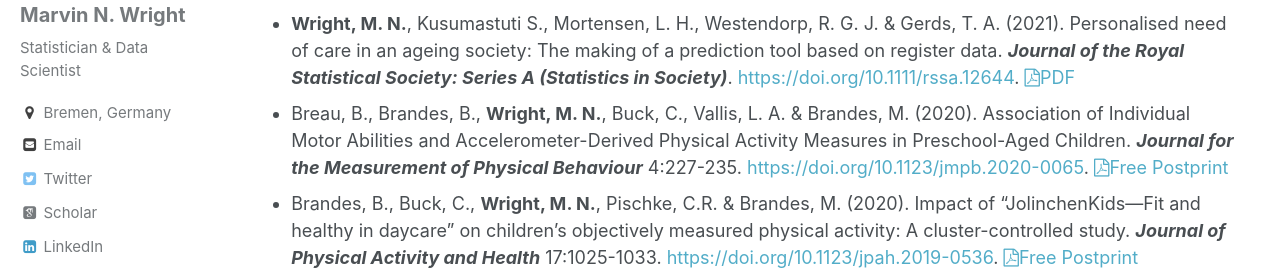
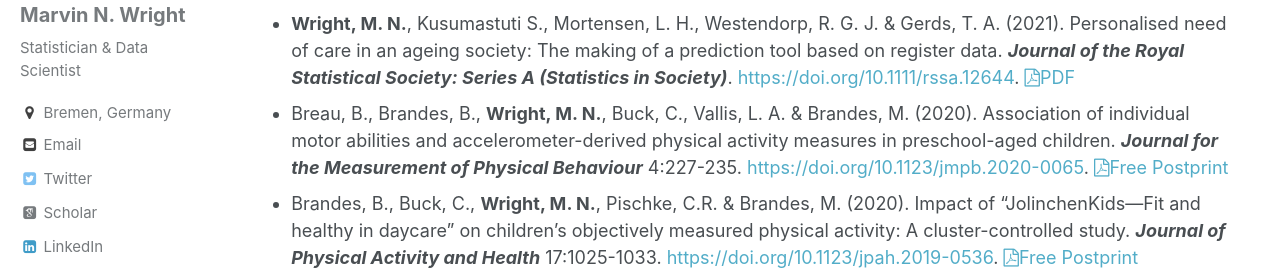
Before and after one commit to mnwright/mnwright.github.io, a Jekyll site: the page built from _pages/publications.md, in a window 1280 px wide and 900 px high, scrolled down 619 px. Shown: the part 157-429 px from the top of the window. Built offline with Jekyll 4.4.1, drawn with Linux system fonts in a browser that asks for light colours; some web fonts are replaced.

Commit message:
fix case

```diff
--- a/_pages/publications.md
+++ b/_pages/publications.md
@@ -13,7 +13,7 @@ Most papers are freely available (<i class="fa fa-file-pdf-o"></i>PDF links). Ju
 * {:.pub} Askland, K. D., Strong, D., **Wright, M. N.** & Moore, J. H. (2021).  The translational machine: A novel machine-learning approach to illuminate complex genetic architectures. ***Genetic Epidemiology***. <https://doi.org/10.1002/gepi.22383>. <a href="https://onlinelibrary.wiley.com/doi/pdfdirect/10.1002/gepi.22383?download=true"><i class="fa fa-file-pdf-o"></i>PDF</a>
 * {:.pub} Hüls, A. <sup>\*</sup>, **Wright, M. N.** <sup>\*</sup>, Bogl, L. H., Kaprio, J., Lissner, L., Molnár, D., Moreno, L., De Henauw, S., Siani, A., Veidebaum, T., Ahrens, W., Pigeot, I. & Foraita, R. (2021). Polygenic risk for obesity and its interaction with lifestyle and sociodemographic factors in European children and adolescents. ***International Journal of Obesity***. <https://doi.org/10.1038/s41366-021-00795-5>. <a href="https://www.nature.com/articles/s41366-021-00795-5.pdf"><i class="fa fa-file-pdf-o"></i>PDF</a> <sup>\*</sup>Equal contribution
 * {:.pub} **Wright, M. N.**, Kusumastuti S., Mortensen, L. H., Westendorp, R. G. J. & Gerds, T. A. (2021). Personalised need of care in an ageing society: The making of a prediction tool based on register data. ***Journal of the Royal Statistical Society: Series A (Statistics in Society)***. <https://doi.org/10.1111/rssa.12644>. <a href="https://rss.onlinelibrary.wiley.com/doi/pdfdirect/10.1111/rssa.12644?download=true"><i class="fa fa-file-pdf-o"></i>PDF</a>
-* {:.pub} Breau, B., Brandes, B., **Wright, M. N.**, Buck, C., Vallis, L. A. & Brandes, M. (2020).  Association of Individual Motor Abilities and Accelerometer-Derived Physical Activity Measures in Preschool-Aged Children. ***Journal for the Measurement of Physical Behaviour*** 4:227-235. <https://doi.org/10.1123/jmpb.2020-0065>. <a href="https://repository.publisso.de/resource/frl:6429159/data"><i class="fa fa-file-pdf-o"></i>Free Postprint</a>
+* {:.pub} Breau, B., Brandes, B., **Wright, M. N.**, Buck, C., Vallis, L. A. & Brandes, M. (2020).  Association of individual motor abilities and accelerometer-derived physical activity measures in preschool-aged children. ***Journal for the Measurement of Physical Behaviour*** 4:227-235. <https://doi.org/10.1123/jmpb.2020-0065>. <a href="https://repository.publisso.de/resource/frl:6429159/data"><i class="fa fa-file-pdf-o"></i>Free Postprint</a>
 * {:.pub} Brandes, B., Buck, C., **Wright, M. N.**, Pischke, C.R. & Brandes, M. (2020).  Impact of “JolinchenKids—Fit and healthy in daycare” on children’s objectively measured physical activity: A cluster-controlled study. ***Journal of Physical Activity and Health*** 17:1025-1033. <https://doi.org/10.1123/jpah.2019-0536>. <a href="https://repository.publisso.de/resource/frl:6425536/data"><i class="fa fa-file-pdf-o"></i>Free Postprint</a>
 * {:.pub} Schmid, M., Welchowski T., **Wright, M. N.** & Berger, M. (2020). Discrete-time survival forests with Hellinger distance decision trees. ***Data Mining and Knowledge Discovery*** 34:812-832. <https://doi.org/10.1007/s10618-020-00682-z>. <a href="https://link.springer.com/content/pdf/10.1007/s10618-020-00682-z.pdf"><i class="fa fa-file-pdf-o"></i>PDF</a>
 * {:.pub} Boulesteix, A-L., **Wright, M. N.**, Hoffmann, S. & König, I. R. (2020). Statistical learning approaches in the genetic epidemiology of complex diseases. ***Human Genetics*** 139:73–84. <https://doi.org/10.1007/s00439-019-01996-9>. <a href="https://rdcu.be/bzZsZ"><i class="fa fa-file-pdf-o"></i>Free read-only version</a>
```
